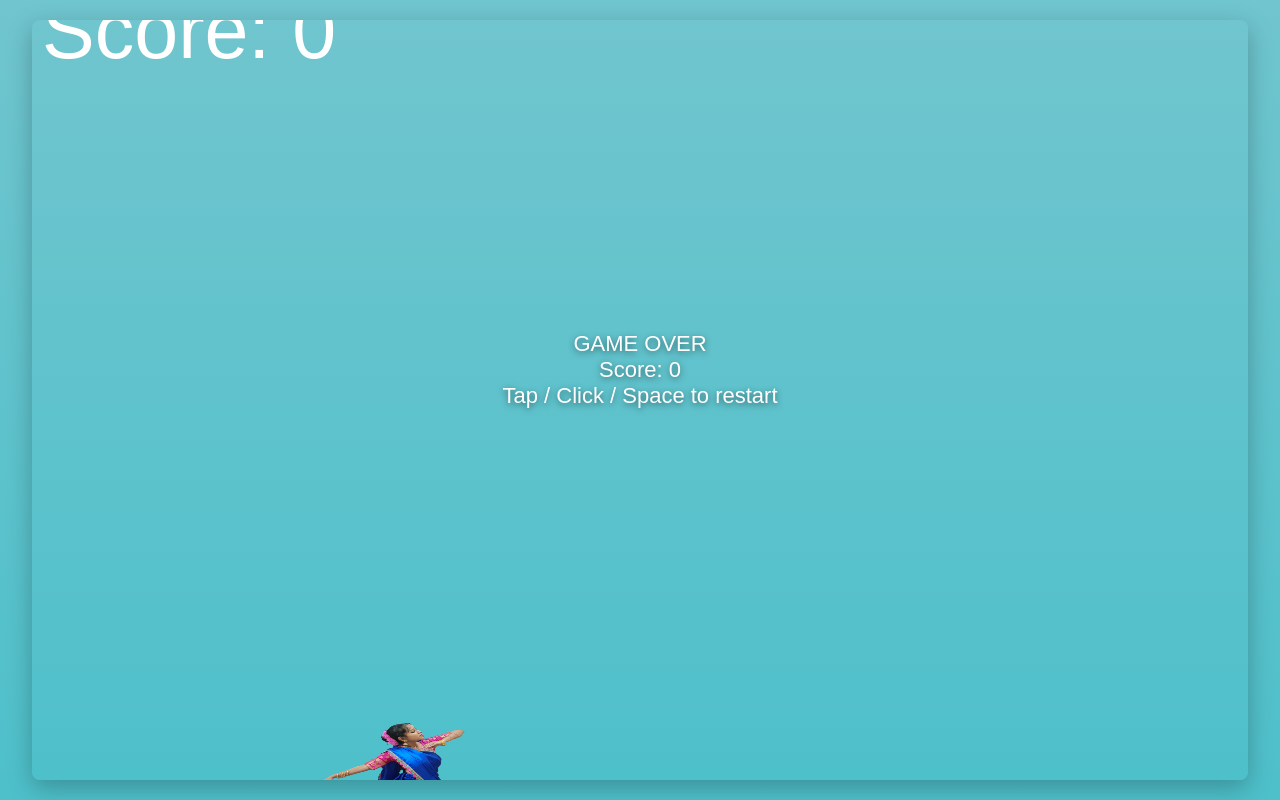
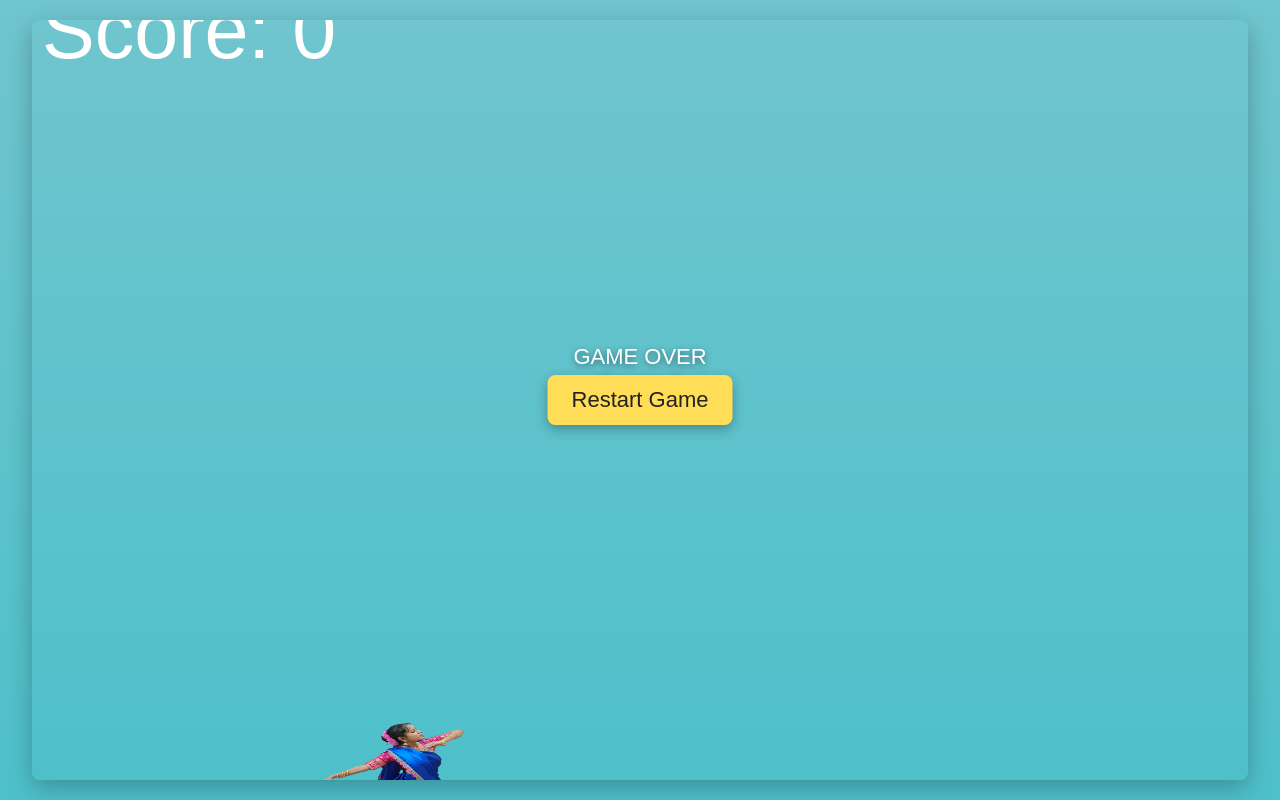
Before and after one commit to Itz-SuBBuz/Flaap_Sriji, a plain HTML site: page index.html in a window 1280 px wide. Both pictures are taken after a click on the button "Start Game". Drawn offline with Linux system fonts and the light colour scheme; no server answers.

Commit message:
Add start button and improve game flow
Updated the game to include a start button for initiating gameplay. Enhanced the game over and restart functionality.

```diff
--- a/index.html
+++ b/index.html
@@ -3,7 +3,7 @@
 <head>
 <meta charset="utf-8" />
 <meta name="viewport" content="width=device-width, initial-scale=1, user-scalable=no" />
-<title>Flappy — Mobile Compatible</title>
+<title>Flappy — Mobile Compatible with Start Button</title>
 <style>
 html, body {
   height: 100%;
@@ -73,12 +73,6 @@ canvas {
   bgm.loop = true;
   bgm.volume = 0.35;
   bgm.playsInline = true;
-  let bgmStarted = false;
-
-  function stopBgm(){
-    bgm.pause();
-    bgmStarted = false;
-  }
 
   let jumpBuffer=null, gameoverBuffer=null;
 
@@ -118,6 +112,13 @@ canvas {
     else new Audio('gameover.mp3').play().catch(()=>{});
   }
 
+  function startBgm(){
+    bgm.currentTime = 0;
+    bgm.play().catch(e=>console.warn('BGM play rejected',e));
+  }
+
+  function stopBgm(){ bgm.pause(); }
+
   // -------- Game Setup --------
   const canvas = document.getElementById('game');
   const ctx = canvas.getContext('2d');
@@ -142,7 +143,6 @@ canvas {
   const pipeWidth=70;
   let pipes=[], spawnTimer=0, score=0;
   let running=false, gameOver=false;
-  let gameStartedOnce=false;
 
   function computeHitbox(){
     const scaleX = bird.w / imgWidth;
@@ -156,9 +156,14 @@ canvas {
   }
 
   function flap(){
-    if(gameOver){ restart(); return; }
+    if(gameOver){ return; } // do nothing, startBtn will handle restart
     ensureAudioContext();
-    if(!running){ running=true; msgEl.style.display='none'; }
+    if(!running){
+      running=true;
+      msgEl.style.display='none';
+      startBtn.style.display='none';
+      startBgm();
+    }
     playJump();
     bird.vy = bird.jump;
   }
@@ -218,7 +223,9 @@ canvas {
     stopBgm();
     playGameOver();
     msgEl.style.display='block';
-    msgEl.innerHTML=`GAME OVER<br>Score: ${score}<br>Tap / Click / Space to restart`;
+    msgEl.innerHTML=`GAME OVER<br>Score: ${score}`;
+    startBtn.style.display='block';
+    startBtn.innerText='Restart Game';
   }
 
   function restart(){
@@ -227,22 +234,21 @@ canvas {
     pipes=[]; spawnTimer=0; score=0;
     running=false; gameOver=false;
     msgEl.style.display='block';
-    msgEl.innerHTML='Click / Tap / Space to start';
+    msgEl.innerHTML='Click / Tap / Space or Start Button to play';
+    startBtn.style.display='block';
+    startBtn.innerText='Start Game';
   }
 
-  // Start button directly triggers BGM
+  // Start/Restart button directly triggers BGM
   startBtn.addEventListener('click', () => {
-    if(gameStartedOnce) return;
-    gameStartedOnce=true;
+    running=true;
+    gameOver=false;
+    msgEl.style.display='none';
     startBtn.style.display='none';
-    running=true;
-    msgEl.style.display='none';
-
-    // Start BGM from direct user gesture
-    bgm.currentTime=0;
-    bgm.play().catch(e=>console.warn('BGM play rejected', e));
-
-    ensureAudioContext();
+    bird.y = canvas.height/2 - bird.h/2;
+    bird.vy = 0;
+    pipes=[]; spawnTimer=0; score=0;
+    startBgm();
   });
 
   // Flap input
```
